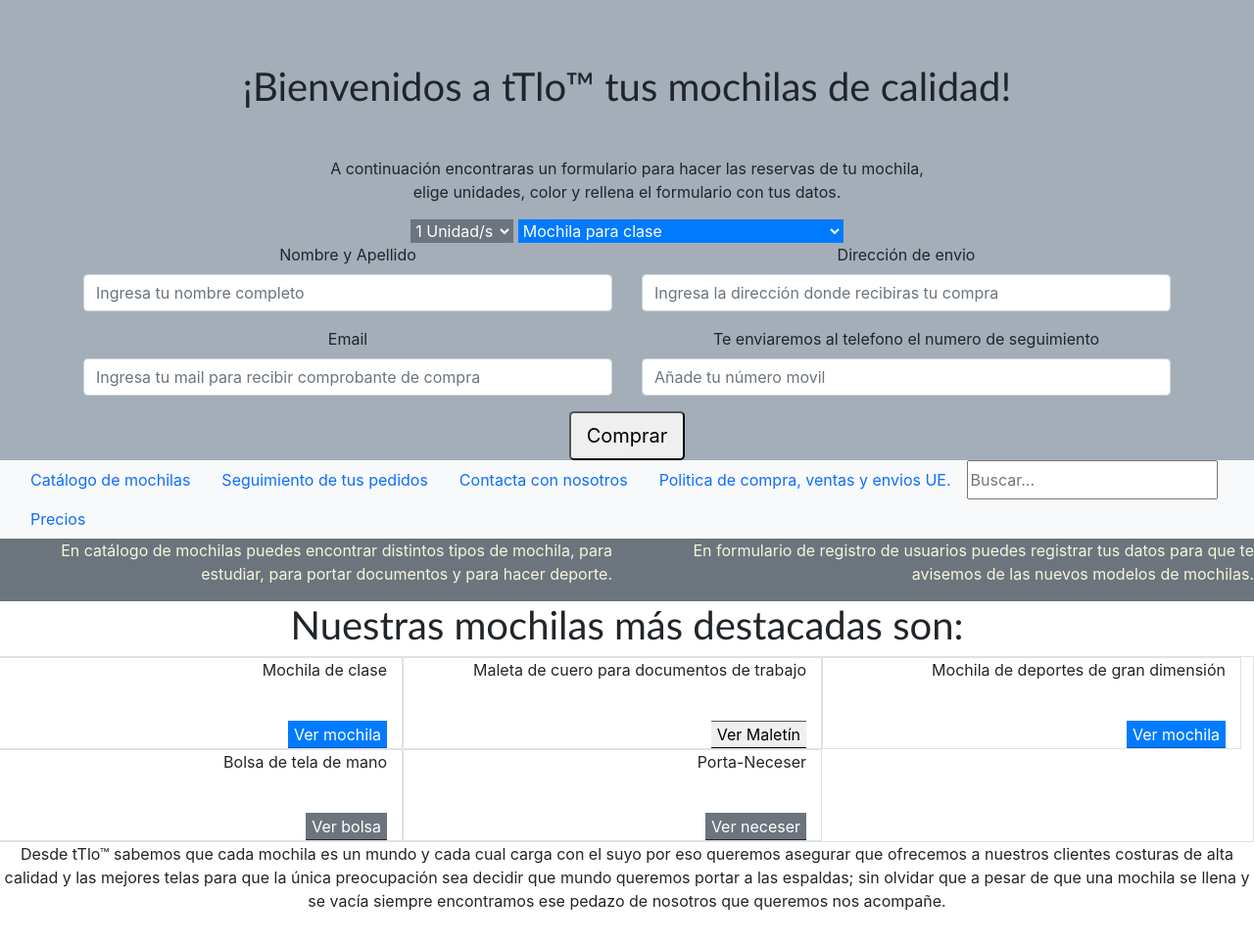
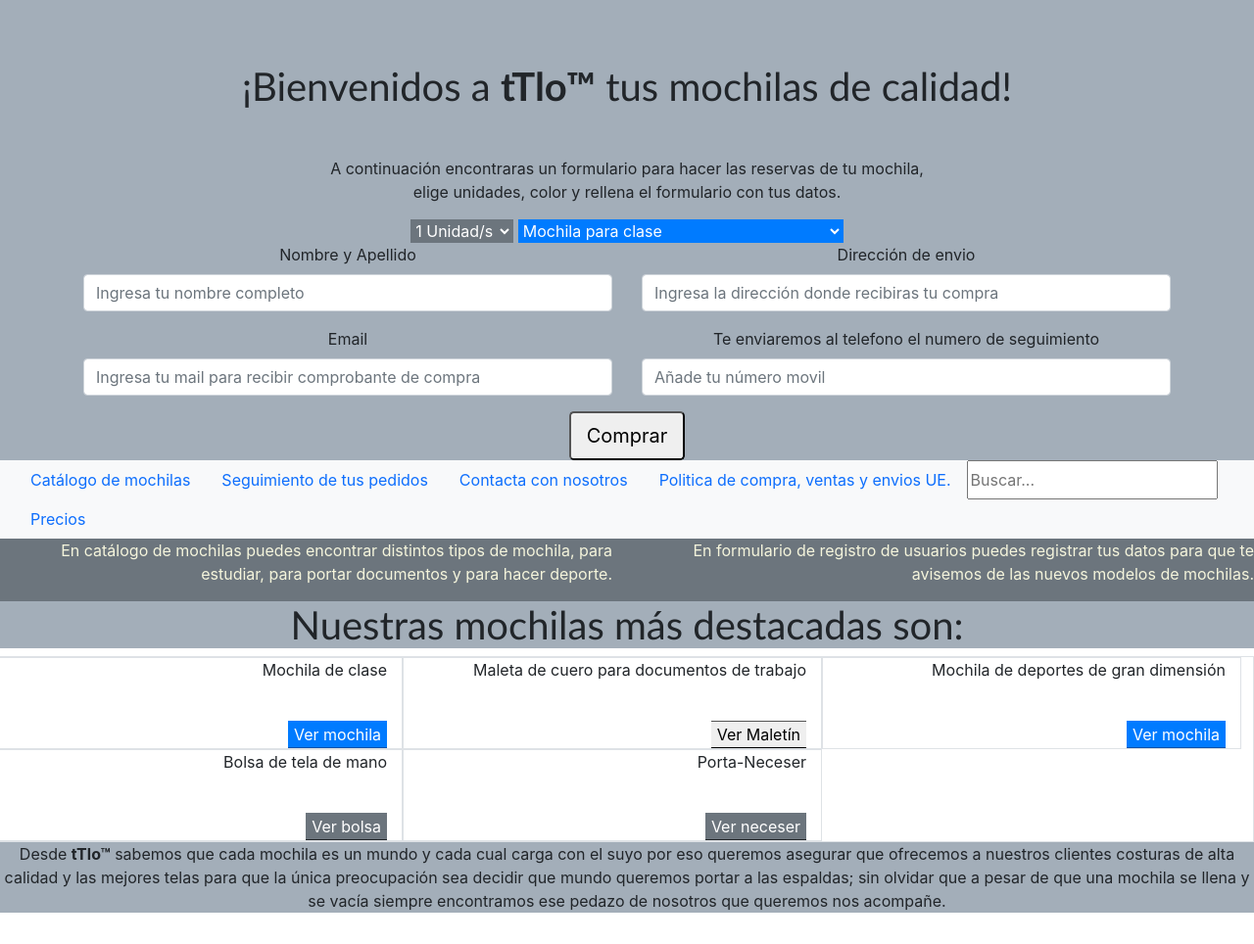
Before and after one commit to cufeton/cufeton.github.io, a plain HTML site: page index.html in a window 1280 px wide. Shown: the whole page at 98% size. Drawn offline with nearby package versions, Linux system fonts and the light colour scheme.

Commit message:
Actualización Osiris, RA.0.1.0
Proyecto Modulo 1 Creación de páginas web

Aqui se encuentra la web creada en .html con estilos de la BoostTrap-repository, editado con estilos .Css y con una pequeña función de JavaScript para el buscador. Created by Carlos Cucarella Felici. 05/02/2025

```diff
--- a/assets/indexCss.css
+++ b/assets/indexCss.css
@@ -7,7 +7,8 @@
 .titulo{text-align: center;
     font-family: 'Trebuchet MS', 'Lucida Sans Unicode', 'Lucida Grande', 'Lucida Sans', Arial, sans-serif;}
 .destacadas{text-align: center;
-    font-family: 'Gill Sans', 'Gill Sans MT', Calibri, 'Trebuchet MS', sans-serif;}
+    font-family: 'Gill Sans', 'Gill Sans MT', Calibri, 'Trebuchet MS', sans-serif;
+    background-color: rgb(163, 174, 185);}
 .formulario{background-color: rgb(163, 174, 185);}
 .colorFondo{background-color: rgb(163, 174, 185);}
 .content1{text-align: center;
@@ -27,5 +28,6 @@
 .content5{text-align: center;
     font-weight: bold;
    color: red;}
-.filosofia{text-align:center;}
+.filosofia{text-align:center;
+    background-color: rgb(163, 174, 185);}
 .z{font-weight: bold;}
--- a/index.html
+++ b/index.html
@@ -14,7 +14,7 @@
 <body>
 <div class="colorFondo" style="padding-top: 5%;">
     <div class="mb-3 presentacion">
-        <h1 class="titulo">¡Bienvenidos a tTlo™ tus mochilas de calidad!</h1>
+        <h1 class="titulo">¡Bienvenidos a <z class="z">tTlo™</z> tus mochilas de calidad!</h1>
     </div>
     <div class="container mt-5 catalogoMochilas">
         <p> A continuación encontraras un formulario para hacer las reservas de tu mochila,<br>
@@ -213,7 +213,7 @@
             </div>
         </div>
         <div class="filosofia mb-3">
-            Desde tTlo™ sabemos que cada mochila es un mundo y cada cual carga con el suyo por eso queremos asegurar
+            Desde <z class="z">tTlo™</z> sabemos que cada mochila es un mundo y cada cual carga con el suyo por eso queremos asegurar
             que ofrecemos a nuestros clientes costuras de alta calidad y las mejores telas para que la única preocupación
             sea decidir que mundo queremos portar a las espaldas; sin olvidar que a pesar de que una mochila se llena y se vacía
             siempre encontramos ese pedazo de nosotros que queremos nos acompañe.
```
Also changed, not shown: 1 other file.
